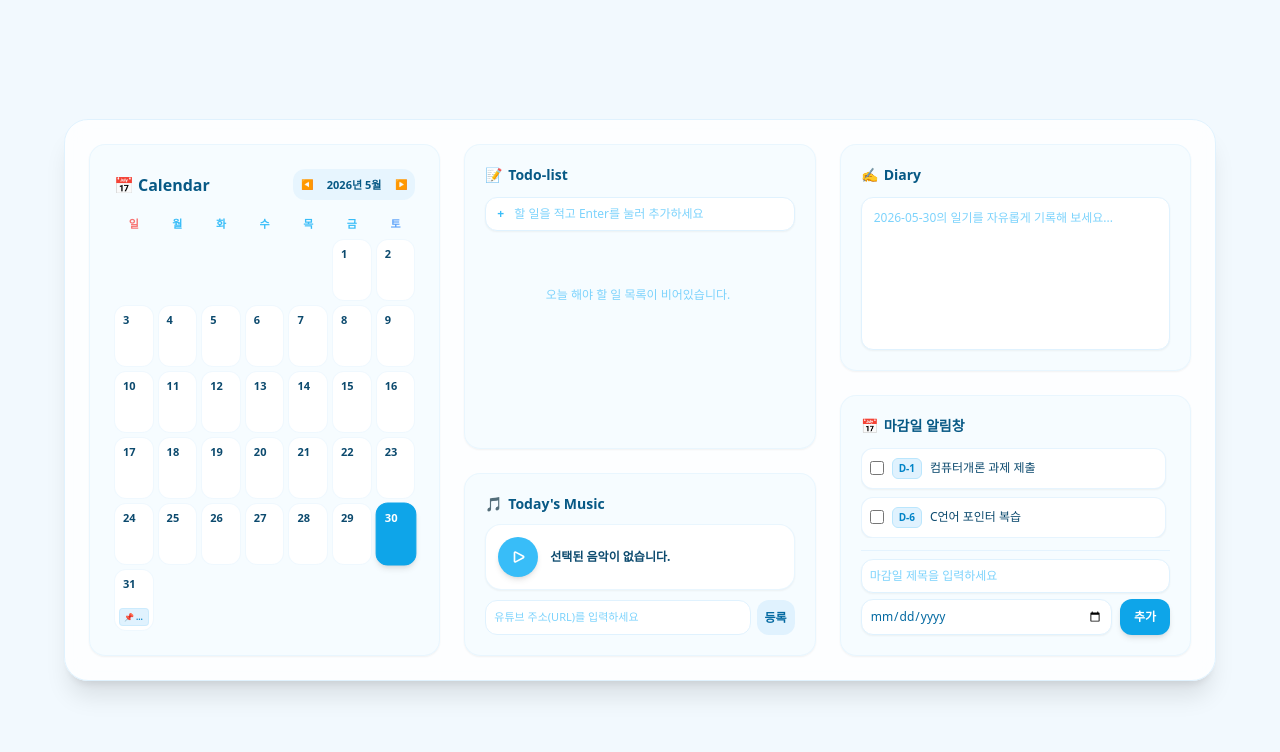
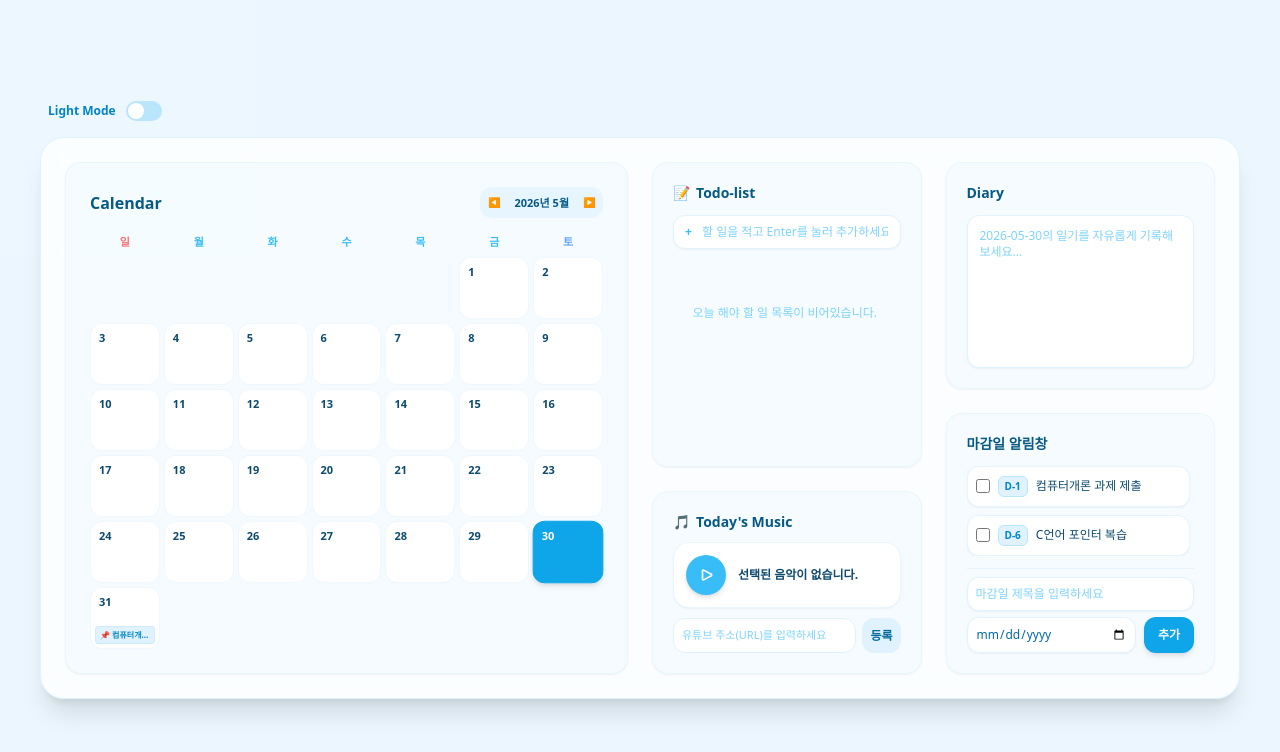
Before and after one commit to ch1030216/cs-assignment2, a Next.js app: page / in a window 1280 px wide. Shown: the top 752 px of the page. Built offline with nearby package versions, Linux system fonts and the light colour scheme.

Commit message:
feat: darkmode

```diff
--- a/src/app/components/CalendarBox.jsx
+++ b/src/app/components/CalendarBox.jsx
@@ -2,7 +2,7 @@
 
 import { useState } from "react";
 
-export default function CalendarBox({ selectedDate, setSelectedDate, deadlineData = [] }) {
+export default function CalendarBox({ selectedDate, setSelectedDate, deadlineData = [], darkMode }) {
   const [currentDate, setCurrentDate] = useState(new Date());
 
   const year = currentDate.getFullYear();
@@ -28,17 +28,18 @@ export default function CalendarBox({ selectedDate, setSelectedDate, deadlineDat
   return (
     <div className="w-full h-full flex flex-col justify-between p-1 select-none font-sans">
       <div className="flex justify-between items-center mb-4">
-        <h2 className="text-base font-bold text-sky-800 flex items-center gap-1">
-          <span>📅</span> Calendar
+        {/* 이모티콘 제거 */}
+        <h2 className={`text-base font-bold ${darkMode ? "text-sky-400" : "text-sky-800"}`}>
+          Calendar
         </h2>
-        <div className="flex items-center gap-1.5 bg-sky-100/70 rounded-xl p-1">
-          <button type="button" onClick={prevMonth} className="p-1 hover:bg-white rounded-lg text-sky-700 transition-colors text-[10px] font-bold">◀</button>
-          <span className="text-[11px] font-bold text-sky-800 px-1">{year}년 {month + 1}월</span>
-          <button type="button" onClick={nextMonth} className="p-1 hover:bg-white rounded-lg text-sky-700 transition-colors text-[10px] font-bold">▶</button>
+        <div className={`flex items-center gap-1.5 rounded-xl p-1 ${darkMode ? "bg-slate-800" : "bg-sky-100/70"}`}>
+          <button type="button" onClick={prevMonth} className={`p-1 rounded-lg text-[10px] font-bold transition-colors ${darkMode ? "text-sky-400 hover:bg-slate-700" : "text-sky-700 hover:bg-white"}`}>◀</button>
+          <span className={`text-[11px] font-bold px-1 ${darkMode ? "text-slate-200" : "text-sky-800"}`}>{year}년 {month + 1}월</span>
+          <button type="button" onClick={nextMonth} className={`p-1 rounded-lg text-[10px] font-bold transition-colors ${darkMode ? "text-sky-400 hover:bg-slate-700" : "text-sky-700 hover:bg-white"}`}>▶</button>
         </div>
       </div>
 
-      <div className="grid grid-cols-7 gap-1 text-center text-[11px] font-bold text-sky-400 mb-1.5">
+      <div className={`grid grid-cols-7 gap-1 text-center text-[11px] font-bold mb-1.5 ${darkMode ? "text-slate-400" : "text-sky-400"}`}>
         <div className="text-red-400">일</div>
         <div>월</div>
         <div>화</div>
@@ -71,11 +72,13 @@ export default function CalendarBox({ selectedDate, setSelectedDate, deadlineDat
               onClick={() => handleDateClick(day)}
               className={`border rounded-xl p-1 flex flex-col justify-between items-start cursor-pointer transition-all min-h-[62px] relative ${
                 isSelected
-                  ? "bg-sky-500 text-white border-sky-500 shadow-md scale-[1.02] z-10"
-                  : "bg-white text-sky-900 border-sky-100/50 hover:bg-sky-50/70"
+                  ? "bg-sky-500 text-white border-sky-500 shadow-md scale-[1.01] z-10"
+                  : darkMode
+                    ? "bg-slate-800/60 text-slate-200 border-slate-700/50 hover:bg-slate-700"
+                    : "bg-white text-sky-900 border-sky-100/50 hover:bg-sky-50/70"
               }`}
             >
-              <span className={`text-[11px] font-bold px-1 py-0.5 rounded ${isSelected ? "text-white" : "text-sky-900"}`}>
+              <span className={`text-[11px] font-bold px-1 py-0.5 rounded ${isSelected ? "text-white" : darkMode ? "text-slate-300" : "text-sky-900"}`}>
                 {day}
               </span>
 
@@ -87,8 +90,10 @@ export default function CalendarBox({ selectedDate, setSelectedDate, deadlineDat
                       isSelected
                         ? "bg-white/20 text-white"
                         : dl.completed
-                          ? "bg-sky-100/50 text-sky-400/60 line-through"
-                          : "bg-sky-100 text-sky-600 border border-sky-200/50"
+                          ? "opacity-40 line-through"
+                          : darkMode
+                            ? "bg-sky-950 text-sky-400 border border-sky-900"
+                            : "bg-sky-100 text-sky-600 border border-sky-200/50"
                     }`}
                   >
                     📌 {dl.text}
--- a/src/app/components/DeadlineList.jsx
+++ b/src/app/components/DeadlineList.jsx
@@ -2,7 +2,7 @@
 
 import { useState } from "react";
 
-export default function DeadlineList({ selectedDate, deadlines = [], setDeadlines }) {
+export default function DeadlineList({ selectedDate, deadlines = [], setDeadlines, darkMode }) {
   const [newTitle, setNewTitle] = useState("");
   const [newDate, setNewDate] = useState("");
 
@@ -37,7 +37,7 @@ export default function DeadlineList({ selectedDate, deadlines = [], setDeadline
   };
 
   const calculateDDay = (targetDate) => {
-    if (!selectedDate) return "D-Day";
+    if (!selectedDate) return { text: "D-Day", isOverdue: false };
     const baseDate = new Date(selectedDate);
     baseDate.setHours(0, 0, 0, 0);
 
@@ -47,25 +47,38 @@ export default function DeadlineList({ selectedDate, deadlines = [], setDeadline
     const diffTime = target - baseDate;
     const diffDays = Math.ceil(diffTime / (1000 * 60 * 60 * 24));
 
-    if (diffDays === 0) return "D-Day";
-    if (diffDays < 0) return `D+${Math.abs(diffDays)}`;
-    return `D-${diffDays}`;
+    if (diffDays === 0) return { text: "D-Day", isOverdue: false };
+    if (diffDays < 0) return { text: `D+${Math.abs(diffDays)}`, isOverdue: true }; // 마감일 지남 상태 반환
+    return { text: `D-${diffDays}`, isOverdue: false };
   };
 
   return (
     <div className="flex flex-col justify-between gap-3 font-sans">
       <div className="flex flex-col gap-2 max-h-[160px] overflow-y-auto pr-1 custom-scrollbar">
         {deadlines.length === 0 ? (
-          <p className="text-xs text-sky-400/80 text-center py-4 font-medium">등록된 마감일이 없습니다.</p>
+          <p className={`text-xs text-center py-4 font-medium ${darkMode ? "text-slate-500" : "text-sky-400/80"}`}>
+            등록된 마감일이 없습니다.
+          </p>
         ) : (
           [...deadlines]
             .sort((a, b) => new Date(a.date) - new Date(b.date))
-            .map((dl) => (
+            .map((dl) => {
+              const dDayInfo = calculateDDay(dl.date);
+
+              // 3. 마감일이 지났을 때(isOverdue) 하늘색의 보색(주황/오렌지색) 스타일 지정 로직
+              let badgeStyle = darkMode ? "bg-sky-950 text-sky-400 border-sky-800" : "bg-sky-100 text-sky-600 border-sky-200";
+              if (dDayInfo.isOverdue && !dl.completed) {
+                badgeStyle = darkMode ? "bg-orange-950/70 text-orange-400 border-orange-900" : "bg-orange-50 text-orange-600 border-orange-200 font-extrabold";
+              }
+
+              return (
                 <div
                   key={dl.id}
                   className={`flex items-center justify-between border rounded-xl p-2 shadow-sm group transition-all ${
                     dl.completed
-                    ? "bg-sky-100/30 border-sky-200/40 opacity-50"
+                      ? "opacity-40"
+                      : darkMode
+                        ? "bg-slate-800 border-slate-700/60 hover:border-slate-600"
                         : "bg-white border-sky-100/80 hover:border-sky-300"
                   }`}
                 >
@@ -74,20 +87,19 @@ export default function DeadlineList({ selectedDate, deadlines = [], setDeadline
                       type="checkbox"
                       checked={dl.completed || false}
                       onChange={(e) => handleToggleComplete(dl.id, e)}
-                    className="w-3.5 h-3.5 rounded border-sky-300 text-sky-500 focus:ring-sky-400 cursor-pointer flex-shrink-0"
+                      className={`w-3.5 h-3.5 rounded border-sky-300 text-sky-500 focus:ring-sky-400 cursor-pointer flex-shrink-0 ${
+                        darkMode ? "bg-slate-700 border-slate-600" : ""
+                      }`}
                     />
 
-                  {/* ⭐️ 명도와 채도를 정밀 조절한 연한 하늘색 바탕 + 진한 하늘색 글씨 D-Day 배지 */}
-                  <span className={`text-[10px] font-bold px-1.5 py-0.5 rounded-md flex-shrink-0 ${
-                    dl.completed
-                      ? "bg-sky-100 text-sky-400 line-through"
-                      : "bg-sky-100 text-sky-600 font-extrabold border border-sky-200"
-                  }`}>
-                    {calculateDDay(dl.date)}
+                    <span className={`text-[10px] font-bold px-1.5 py-0.5 rounded-md flex-shrink-0 border ${badgeStyle}`}>
+                      {dDayInfo.text}
                     </span>
 
-                  <p className={`text-xs font-medium text-sky-900 truncate ${
-                    dl.completed ? "line-through text-sky-400/70" : ""
+                    <p className={`text-xs font-medium truncate flex-1 ${
+                      dl.completed
+                        ? "line-through text-slate-500"
+                        : darkMode ? "text-slate-200" : "text-sky-900"
                     }`} title={dl.text}>
                       {dl.text}
                     </p>
@@ -96,29 +108,38 @@ export default function DeadlineList({ selectedDate, deadlines = [], setDeadline
                   <button
                     type="button"
                     onClick={(e) => handleDeleteDeadline(dl.id, e)}
-                  className="text-sky-300 hover:text-red-400 text-[10px] p-1 font-bold transition-colors rounded hover:bg-sky-50 flex-shrink-0 opacity-0 group-hover:opacity-100"
+                    className="text-slate-400 hover:text-red-400 text-[10px] p-1 font-bold transition-colors opacity-0 group-hover:opacity-100"
                   >
                     ✕
                   </button>
                 </div>
-            ))
+              );
+            })
         )}
       </div>
 
-      <form onSubmit={handleAddDeadline} className="flex flex-col gap-1.5 border-t border-sky-100/80 pt-2">
+      <form onSubmit={handleAddDeadline} className={`flex flex-col gap-1.5 border-t pt-2 ${darkMode ? "border-slate-700" : "border-sky-100/80"}`}>
         <input
           type="text"
           value={newTitle}
           onChange={(e) => setNewTitle(e.target.value)}
           placeholder="마감일 제목을 입력하세요"
-          className="w-full text-xs p-2 border border-sky-100 rounded-xl focus:outline-none focus:border-sky-400 bg-white font-medium text-sky-800 placeholder-sky-300 shadow-sm"
+          className={`w-full text-xs p-2 border rounded-xl focus:outline-none shadow-sm font-medium ${
+            darkMode
+              ? "bg-slate-800 border-slate-700 text-slate-100 focus:border-sky-500 placeholder-slate-500"
+              : "bg-white border-sky-100 text-sky-800 focus:border-sky-400 placeholder-sky-300"
+          }`}
         />
         <div className="flex gap-2">
           <input
             type="date"
             value={newDate}
             onChange={(e) => setNewDate(e.target.value)}
-            className="flex-1 text-xs p-2 border border-sky-100 rounded-xl focus:outline-none focus:border-sky-400 bg-white font-medium text-sky-700 shadow-sm"
+            className={`flex-1 text-xs p-2 border rounded-xl focus:outline-none shadow-sm font-medium ${
+              darkMode
+                ? "bg-slate-800 border-slate-700 text-slate-200 focus:border-sky-500"
+                : "bg-white border-sky-100 text-sky-700 focus:border-sky-400"
+            }`}
           />
           <button
             type="submit"
--- a/src/app/page.js
+++ b/src/app/page.js
@@ -7,10 +7,10 @@ import MusicPlayer from "./components/MusicPlayer";
 import DeadlineList from "./components/DeadlineList";
 
 export default function Home() {
+  const [darkMode, setDarkMode] = useState(false);
   const [selectedDate, setSelectedDate] = useState("2026-05-30");
   const [diaryText, setDiaryText] = useState("");
 
-  // ⭐️ 빌드 에러를 방지하기 위해 기본 날짜 키값들을 안전하게 초기화해 둡니다.
   const [todos, setTodos] = useState({
     "2026-05-30": [],
     "2026-05-31": []
@@ -22,55 +22,100 @@ export default function Home() {
   ]);
 
   return (
-    <div className="min-h-screen p-6 md:p-10 flex justify-center items-center font-sans">
-      <div className="w-full max-w-6xl grid grid-cols-1 md:grid-cols-3 gap-6 bg-white/80 backdrop-blur-md p-6 rounded-3xl shadow-xl border border-sky-100">
+    <div className={`min-h-screen p-6 md:p-10 flex flex-col justify-center items-center font-sans transition-colors duration-300 ${
+      darkMode ? "bg-slate-900 text-slate-100" : "bg-sky-100/40 text-slate-700"
+    }`}>
 
-        {/* 왼쪽: 달력 영역 */}
-        <div className="md:col-span-1 bg-sky-50/50 p-5 rounded-2xl border border-sky-100/60 shadow-sm">
+      {/* 4. 왼쪽 상단 미니멀 다크모드 스위치 */}
+      <div className="w-full max-w-7xl flex justify-start mb-4 px-2">
+        <label className="inline-flex items-center cursor-pointer select-none">
+          <span className={`text-xs font-bold mr-2.5 transition-colors ${darkMode ? "text-sky-400" : "text-sky-600"}`}>
+            {darkMode ? "Dark Mode" : "Light Mode"}
+          </span>
+          <div className="relative">
+            <input
+              type="checkbox"
+              checked={darkMode}
+              onChange={() => setDarkMode(!darkMode)}
+              className="sr-only peer"
+            />
+            <div className={`w-9 h-5 rounded-full transition-colors ${
+              darkMode ? "bg-sky-500" : "bg-sky-200"
+            } peer-focus:outline-none`}></div>
+            <div className={`absolute top-[2px] left-[2px] bg-white w-4 h-4 rounded-full transition-transform ${
+              darkMode ? "translate-x-4" : "translate-x-0"
+            }`}></div>
+          </div>
+        </label>
+      </div>
+
+      {/* 1. 데스크톱 기준 캘린더와 우측 섹션 반반(50:50) 분할 구조 */}
+      <div className={`w-full max-w-7xl grid grid-cols-1 md:grid-cols-2 gap-6 p-6 rounded-3xl shadow-xl border transition-all duration-300 ${
+        darkMode ? "bg-slate-800/90 border-slate-700 shadow-black/40" : "bg-white/80 backdrop-blur-md border-sky-100"
+      }`}>
+
+        {/* 왼쪽 절반 (50%): 달력 영역 */}
+        <div className={`p-5 rounded-2xl border shadow-sm transition-colors ${
+          darkMode ? "bg-slate-900/40 border-slate-700" : "bg-sky-50/50 border-sky-100/60"
+        }`}>
           <CalendarBox
             selectedDate={selectedDate}
             setSelectedDate={setSelectedDate}
             deadlineData={deadlines}
+            darkMode={darkMode}
           />
         </div>
 
-        {/* 가운데: 투두리스트 & 음악 영역 */}
+        {/* 오른쪽 절반 (50%): 나머지 투두, 음악, 일기장, 데드라인 2단 배치 */}
+        <div className="grid grid-cols-1 sm:grid-cols-2 gap-6">
+
+          {/* 우측 내부 왼쪽 라인 */}
           <div className="flex flex-col gap-6">
-          <div className="flex-1 bg-sky-50/50 p-5 rounded-2xl border border-sky-100/60 shadow-sm flex flex-col justify-between">
-            {/* ⭐️ 안정적인 데이터 연동을 위해 todos와 setTodos를 함께 전달합니다. */}
-            <TodoList selectedDate={selectedDate} todos={todos} setTodos={setTodos} />
+            <div className={`flex-1 p-5 rounded-2xl border shadow-sm flex flex-col justify-between transition-colors ${
+              darkMode ? "bg-slate-900/40 border-slate-700" : "bg-sky-50/50 border-sky-100/60"
+            }`}>
+              <TodoList selectedDate={selectedDate} todos={todos} setTodos={setTodos} darkMode={darkMode} />
             </div>
-          <div className="bg-sky-50/50 p-5 rounded-2xl border border-sky-100/60 shadow-sm">
-            <MusicPlayer />
+            <div className={`p-5 rounded-2xl border shadow-sm transition-colors ${
+              darkMode ? "bg-slate-900/40 border-slate-700" : "bg-sky-50/50 border-sky-100/60"
+            }`}>
+              <MusicPlayer darkMode={darkMode} />
             </div>
           </div>
 
-        {/* 오른쪽: 일기장 & 데드라인 리스트 */}
+          {/* 우측 내부 오른쪽 라인 */}
           <div className="flex flex-col gap-6">
-          {/* 일기장 영역 */}
-          <div className="flex-1 bg-sky-50/50 p-5 rounded-2xl border border-sky-100/60 shadow-sm flex flex-col gap-3">
-            <h2 className="text-sm font-bold text-sky-800 flex items-center gap-1.5">
-              <span>✍️</span> Diary
-            </h2>
+            <div className={`flex-1 p-5 rounded-2xl border shadow-sm flex flex-col gap-3 transition-colors ${
+              darkMode ? "bg-slate-900/40 border-slate-700" : "bg-sky-50/50 border-sky-100/60"
+        }`}>
+              {/* 제목 이모티콘 제거 */}
+              <h2 className={`text-sm font-bold ${darkMode ? "text-sky-400" : "text-sky-800"}`}>Diary</h2>
               <textarea
                 value={diaryText}
                 onChange={(e) => setDiaryText(e.target.value)}
                 placeholder={`${selectedDate}의 일기를 자유롭게 기록해 보세요...`}
-              className="w-full flex-1 min-h-[150px] p-3 text-xs border border-sky-100 rounded-xl focus:outline-none focus:border-sky-400 bg-white font-medium text-sky-900 placeholder-sky-300 shadow-sm resize-none"
+                className={`w-full flex-1 min-h-[150px] p-3 text-xs border rounded-xl focus:outline-none shadow-sm resize-none font-medium transition-colors ${
+                  darkMode
+                    ? "bg-slate-800 border-slate-700 text-slate-100 focus:border-sky-500 placeholder-slate-500"
+                    : "bg-white border-sky-100 text-sky-900 focus:border-sky-400 placeholder-sky-300"
+                }`}
               />
             </div>
 
-          {/* 데드라인 알림창 영역 */}
-          <div className="bg-sky-50/50 p-5 rounded-2xl border border-sky-100/60 shadow-sm">
-            <h2 className="text-sm font-bold text-sky-800 mb-3 flex items-center gap-1.5">
-              <span>📅</span> 마감일 알림창
-            </h2>
+            <div className={`p-5 rounded-2xl border shadow-sm transition-colors ${
+              darkMode ? "bg-slate-900/40 border-slate-700" : "bg-sky-50/50 border-sky-100/60"
+            }`}>
+              {/* 제목 이모티콘 제거 */}
+              <h2 className={`text-sm font-bold mb-3 ${darkMode ? "text-sky-400" : "text-sky-800"}`}>마감일 알림창</h2>
               <DeadlineList
                 selectedDate={selectedDate}
                 deadlines={deadlines}
                 setDeadlines={setDeadlines}
+                darkMode={darkMode}
               />
             </div>
+          </div>
+
         </div>
 
       </div>
```
Lines whose indentation alone changed are shown as unchanged.
